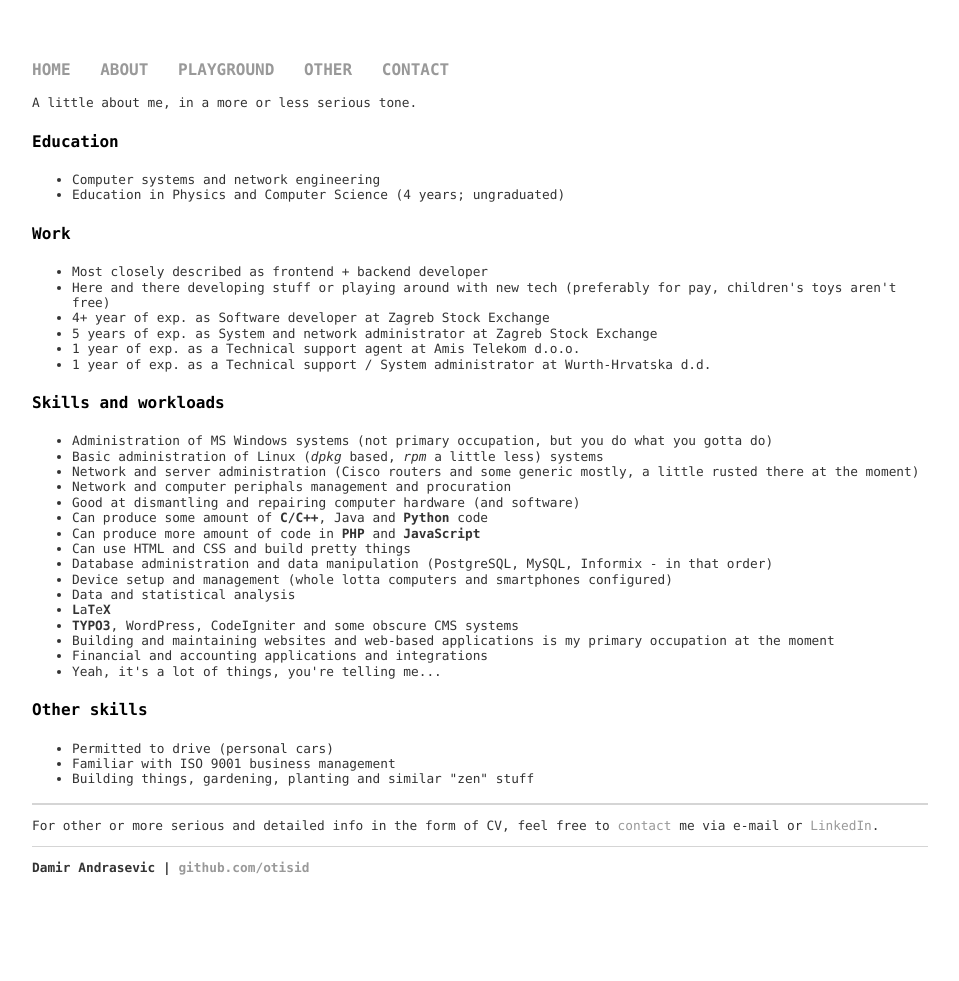
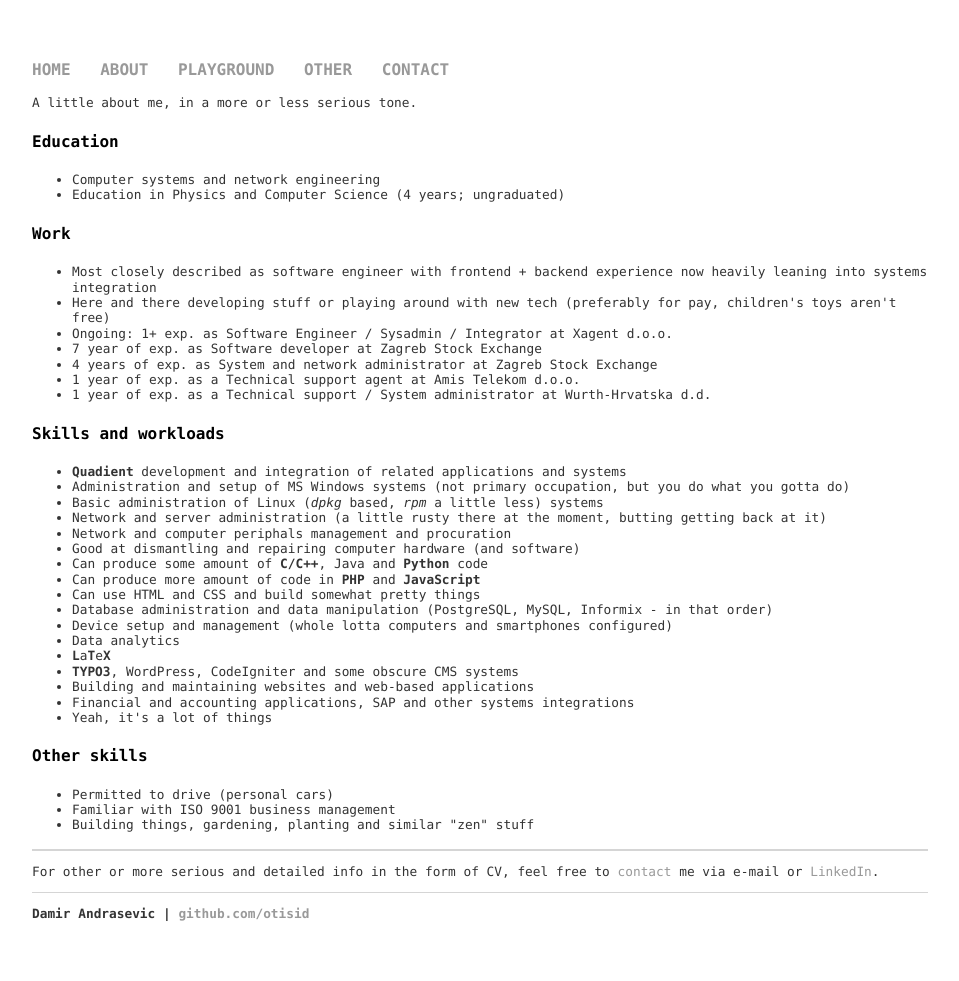
Before and after one commit to otisid/otisid.github.io, a Jekyll site: the page built from about/index.html, in a window 1280 px wide. Shown: the whole page, without its empty margins (160-1119 px from the left). Built offline with Jekyll 4.4.1, drawn with Linux system fonts in a browser that asks for light colours; before the commit the page ends 935 px from its top, so only the background shows below that.

Commit message:
Update due to emplyment changes

```diff
--- a/about/index.html
+++ b/about/index.html
@@ -10,32 +10,34 @@ title: about
 </ul>
 <h4>Work</h4>
 <ul>
-	<li>Most closely described as frontend + backend developer</li>
+	<li>Most closely described as software engineer with frontend + backend experience now heavily leaning into systems integration</li>
 	<li>Here and there developing stuff or playing around with new tech
 	(preferably for pay, children's toys aren't free)</li>
-	<li>4+ year of exp. as Software developer at Zagreb Stock Exchange</li>
-	<li>5 years of exp. as System and network administrator at Zagreb Stock Exchange</li>
+	<li>Ongoing: 1+ exp. as Software Engineer / Sysadmin / Integrator at Xagent d.o.o.</li>
+	<li>7 year of exp. as Software developer at Zagreb Stock Exchange</li>
+	<li>4 years of exp. as System and network administrator at Zagreb Stock Exchange</li>
 	<li>1 year of exp. as a Technical support agent at Amis Telekom d.o.o.</li>
 	<li>1 year of exp. as a Technical support / System administrator at Wurth-Hrvatska d.d.</li>
 </ul>
 <h4>Skills and workloads</h4>
 <ul>
-	<li>Administration of MS Windows systems (not primary occupation, but you do what you gotta do)</li>
+	<li><b>Quadient</b> development and integration of related applications and systems</li>
+	<li>Administration and setup of MS Windows systems (not primary occupation, but you do what you gotta do)</li>
 	<li>Basic administration of Linux (<i>dpkg</i> based, <i>rpm</i> a little less) systems</li>
-	<li>Network and server administration (Cisco routers and some generic mostly, a little rusted there at the moment)</li>
+	<li>Network and server administration (a little rusty there at the moment, butting getting back at it)</li>
 	<li>Network and computer periphals management and procuration</li>
 	<li>Good at dismantling and repairing computer hardware (and software)</li>
 	<li>Can produce some amount of <b>C/C++</b>, Java and <b>Python</b> code</li>
 	<li>Can produce more amount of code in <b>PHP</b> and <b>JavaScript</b></li>
-	<li>Can use HTML and CSS and build pretty things</li>
+	<li>Can use HTML and CSS and build somewhat pretty things</li>
 	<li>Database administration and data manipulation (PostgreSQL, MySQL, Informix - in that order)</li>
 	<li>Device setup and management (whole lotta computers and smartphones configured)</li>
-	<li>Data and statistical analysis</li>
+	<li>Data analytics</li>
 	<li><b>L</b>a<b>T</b>e<b>X</b></li>
 	<li><b>TYPO3</b>, WordPress, CodeIgniter and some obscure CMS systems</li>
-	<li>Building and maintaining websites and web-based applications is my primary occupation at the moment</li>
-	<li>Financial and accounting applications and integrations</li>
-	<li>Yeah, it's a lot of things, you're telling me...</li>
+	<li>Building and maintaining websites and web-based applications</li>
+	<li>Financial and accounting applications, SAP and other systems integrations</li>
+	<li>Yeah, it's a lot of things</li>
 </ul>
 <h4>Other skills</h4>
 <ul>
```
